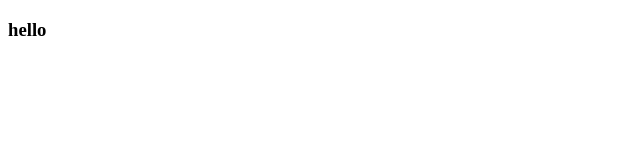
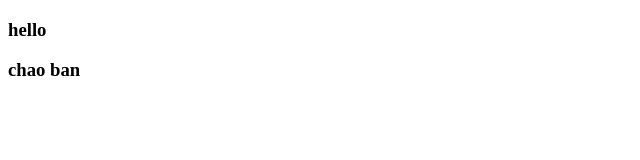
Before and after one commit to phatdat20002/phatdatdeptraivai, a plain HTML site: page index.html in a window 1280 px wide. Shown: the full height of the page, 0-640 px from the left. Drawn offline with Linux system fonts and the light colour scheme.

Commit message:
Update index.html

```diff
--- a/index.html
+++ b/index.html
@@ -7,5 +7,6 @@
 </head>
 <body>
     <h3>hello</h3>
+    <h3>chao ban</h3>
 </body>
 </html>
```
